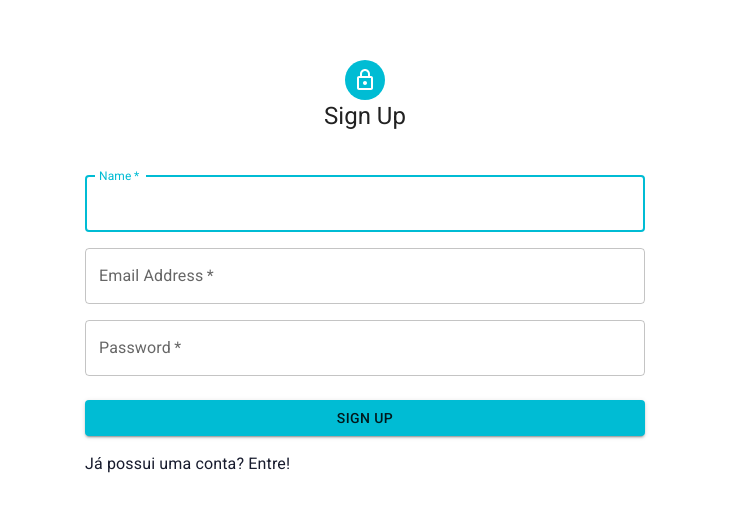
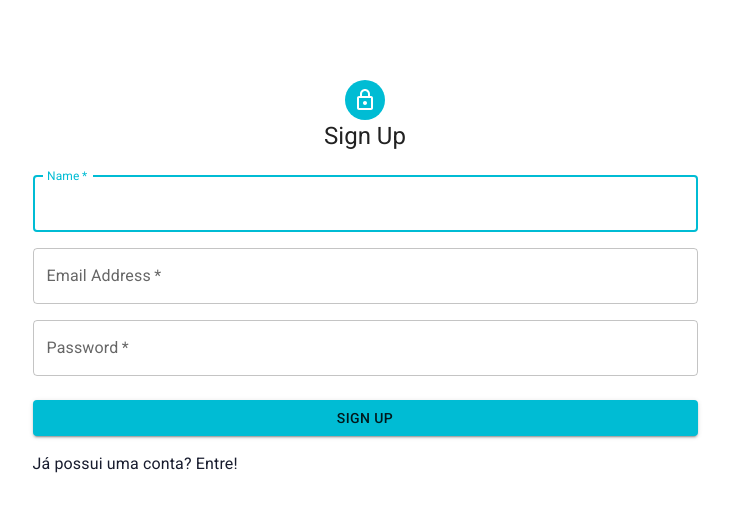
Before and after one commit to RafaelaPapale/poc-materialUI, a React (Create React App) app: page /register in a window 1280 px wide. Shown: the part 122-634 px from the top of the page, without its empty margins (275-1005 px from the left). Built offline with nearby package versions, Linux system fonts and the light colour scheme.

Commit message:
Correçoes no dashboard

```diff
--- a/src/App.js
+++ b/src/App.js
@@ -1,6 +1,8 @@
 import { createTheme, ThemeProvider } from '@mui/material/styles';
 import CssBaseline from '@mui/material/CssBaseline';
 import AuthProvider from './contexts/auth';
+import { ToastContainer } from 'react-toastify';
+import 'react-toastify/dist/ReactToastify.css';
 import { cyan } from '@mui/material/colors';
 
 import { BrowserRouter } from 'react-router-dom';
@@ -19,6 +21,7 @@ function App() {
       <BrowserRouter>
         <ThemeProvider theme={mdTheme}>
           <CssBaseline />
+          <ToastContainer autoClose={3000} />
           <Routes />
         </ThemeProvider>
       </BrowserRouter>
--- a/src/contexts/auth.js
+++ b/src/contexts/auth.js
@@ -82,7 +82,7 @@ function AuthProvider({ children }) {
                             setLoadingAuth(false);
                         })
                 })
-        } catch(error){
+        } catch (error) {
             console.log(error)
             toast.error("Ops! Algo deu errado!")
         }
--- a/src/pages/Customers/index.js
+++ b/src/pages/Customers/index.js
@@ -54,7 +54,7 @@ export default function Customers() {
         <Box className="container-customers">
             <Header nome="Clientes" />
             <Box component="form" className="box-customers" onSubmit={handleAdd}>
-                <Box className="box-form" >
+                <Box className="box-form-customers" >
                     <TextField
                         id="outlined-basic"
                         label="Nome da empresa"
--- a/src/pages/Customers/style.css
+++ b/src/pages/Customers/style.css
@@ -17,7 +17,12 @@
     overflow: auto;
 }
 
-.box-form{
+.box-form-customers{
+    display: flex;
+    flex-direction: column;
+    justify-content: center;
+    padding: 20px;
+    max-width: 600px;
     margin: 0;
 }
 
--- a/src/pages/Dashboard/index.js
+++ b/src/pages/Dashboard/index.js
@@ -31,8 +31,6 @@ import Header from "../../components/Header";
 import firebase from '../../services/firebaseConnection';
 
 import './style.css';
-
-const listRef = firebase.firestore().collection('chamados').orderBy('created', 'desc');
 
 
 const StyledTableCell = styled(TableCell)(({ theme }) => ({
@@ -119,16 +117,19 @@ TablePaginationActions.propTypes = {
 
 
 export default function Dashboard() {
+    const { showItem, setShowItem, user } = useContext(AuthContext);
+
     const [chamados, setChamados] = useState([]);
     const [loading, setLoading] = useState(true);
     const [loadingMore, setLoadingMore] = useState(false);
     const [isEmpty, setIsEmpty] = useState(false);
     const [detail, setDetail] = useState();
-
-    const { showItem, setShowItem } = useContext(AuthContext);
+    const [clientId, setCLientId] = useState(user && user.uid);
 
     const [page, setPage] = useState(0);
     const [rowsPerPage, setRowsPerPage] = useState(5);
+
+    //const listRef = firebase.firestore().collection('chamados').orderBy('created', 'desc').equalTo(user.uid);
 
     // Avoid a layout jump when reaching the last page with empty rows.
     const emptyRows =
@@ -145,7 +146,8 @@ export default function Dashboard() {
 
     useEffect(() => {
         async function loadChamados() {
-            await listRef
+            await firebase.firestore().collection('chamados')
+                .orderBy('created', 'desc')
                 .get()
                 .then((snapshot) => {
                     updateState(snapshot);
@@ -168,6 +170,7 @@ export default function Dashboard() {
         if (!isCollectionEmpty) {
             let lista = [];
             snapshot.forEach((doc) => {
+                if(user.uid === doc.data().userId){
                     lista.push({
                         id: doc.id,
                         assunto: doc.data().assunto,
@@ -178,6 +181,7 @@ export default function Dashboard() {
                         status: doc.data().status,
                         complemento: doc.data().complemento
                     })
+                }
             })
             setChamados(chamados => [...chamados, ...lista]);
         }
@@ -278,7 +282,7 @@ export default function Dashboard() {
                                                     }}
                                                     className="button-eye"
                                                     onClick={() => toggleSearch(item)}>
-                                                    <VisibilityIcon sx={{ width: "70%", color:"white" }} />
+                                                    <VisibilityIcon sx={{ width: "70%", color: "white" }} />
                                                 </Button>
 
                                             </StyledTableCell>
--- a/src/pages/Profile/index.js
+++ b/src/pages/Profile/index.js
@@ -42,7 +42,7 @@ export default function Profile() {
         <Box className="container-profile">
             <Header nome="Seu perfil" />
             <Box component="form" className="box-profile" onSubmit={handleSave}>
-                <Box className="box-form" >
+                <Box className="box-form-profile" >
                     <TextField
                         id="outlined-basic"
                         label="Nome"
--- a/src/pages/Profile/style.css
+++ b/src/pages/Profile/style.css
@@ -16,7 +16,7 @@
     overflow: auto;
 }
 
-.box-form{
+.box-form-profile{
     display: flex;
     flex-direction: column;
     justify-content: center;
--- a/src/pages/SignUp/style.css
+++ b/src/pages/SignUp/style.css
@@ -11,6 +11,15 @@
     justify-content: center;
 }
 
+.box-form{
+    display: flex;
+    flex-direction: column;
+    justify-content: center;
+    padding-left: 20px;
+    padding-right: 20px;
+    max-width: 600px;
+}
+
 .container .avatar{
     background-color: #00bcd4;
 }
```
Lines whose indentation alone changed are shown as unchanged.
